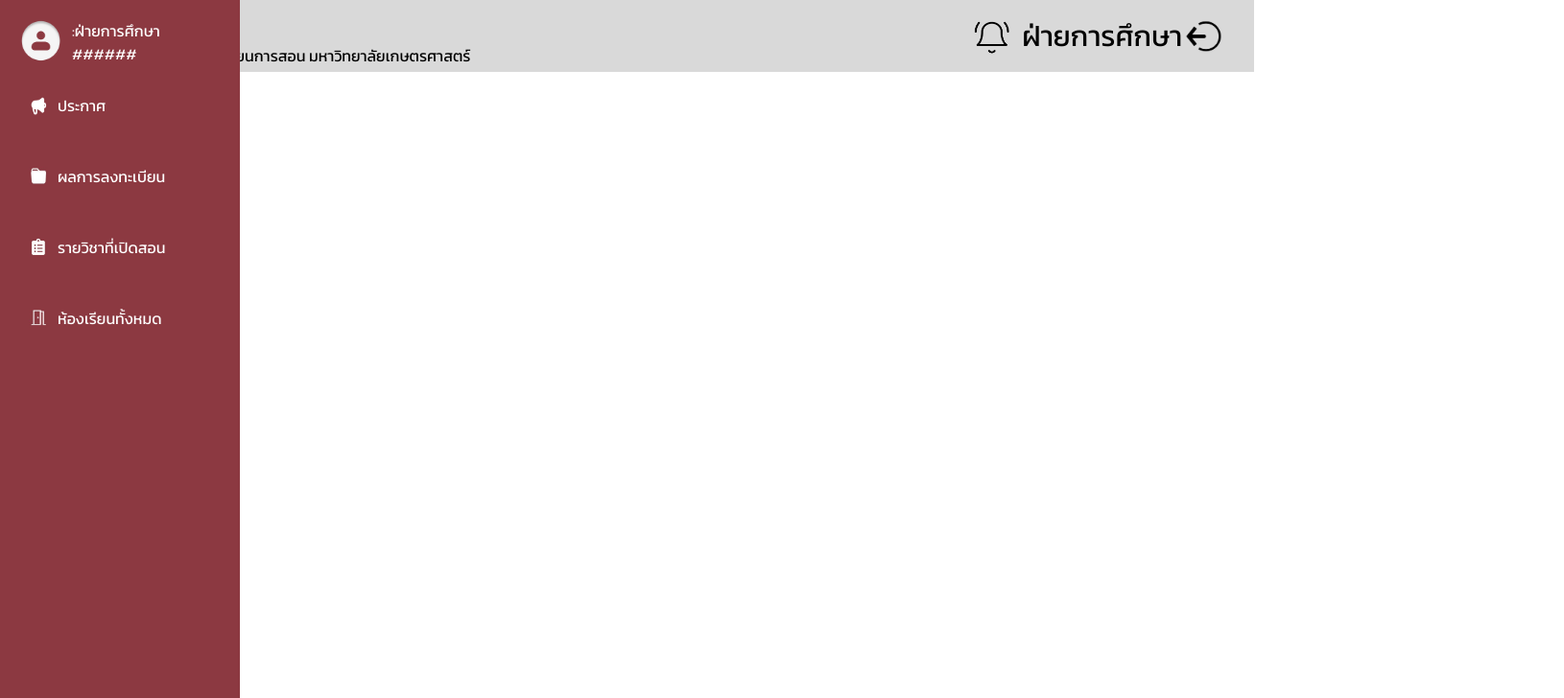
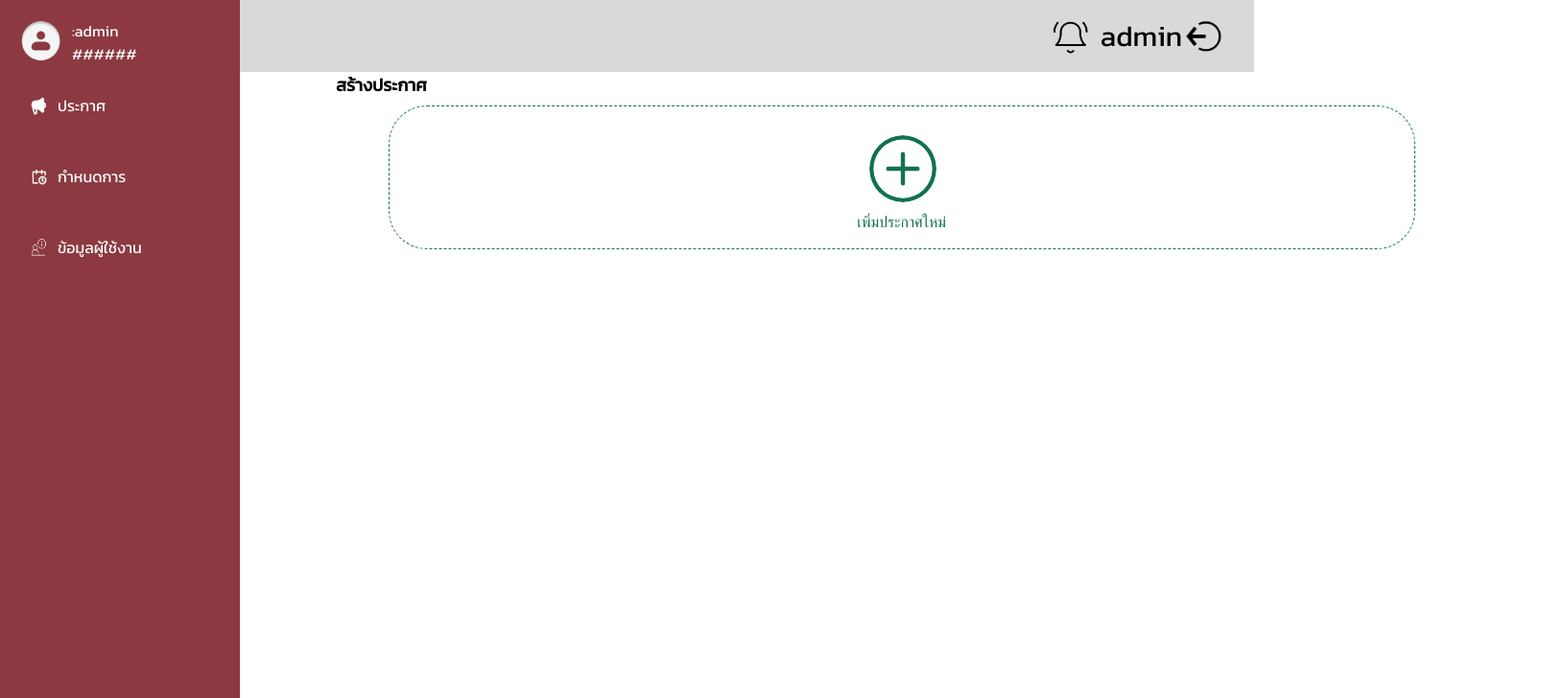
Before and after one commit to b6430300781/Projact-SE, a React (Create React App) app in the folder clients/: page / in a window 1280 px wide. Shown: the top 728 px of the page at 96% size, 1630 px wide, since content can reach past the window. Built offline with nearby package versions, Linux system fonts and the light colour scheme.

Commit message:
BoxNoti2

```diff
--- a/clients/src/App.js
+++ b/clients/src/App.js
@@ -12,35 +12,37 @@ import EduNoti from './pageEdu/EduNoti';
 import RegisResults from './pageEdu/RegisResults';
 import CoursesTaught from './pageEdu/CoursesTaught';
 import AllRoom from './pageEdu/AllRoom';
+import BoxNoti2 from './oanchisa/BoxNoti2';
 
 
 
 
 function App() {
   return (
+    // <BoxNoti2/>
+    <Router>
+      <div>
+        <NavbarAdmin />
+        <HeaderAdmin />
+        <Routes>
+          <Route exact path="/" element={<AdminNoti />} />
+          <Route exact path="/กำหนดการ" element={<AdminTimeDate />} />
+          <Route exact path="/ข้อมูลผู้ใช้งาน" element={<AdminUser />} />
+        </Routes>
+      </div>
+    </Router>
     // <Router>
     //   <div>
-    //     <NavbarAdmin />
-    //     <HeaderAdmin />
+    //     <NavbarEdu />
+    //     <HeaderEdu />
     //     <Routes>
-    //       <Route exact path="/ประกาศ" element={<AdminNoti />} />
-    //       <Route exact path="/กำหนดการ" element={<AdminTimeDate />} />
-    //       <Route exact path="/ข้อมูลผู้ใช้งาน" element={<AdminUser />} />
+    //       <Route exact path="/" element={<EduNoti />} />
+    //       <Route exact path="/ผลการลงทะเบียน" element={<RegisResults />} />
+    //       <Route exact path="/รายวิชาที่เปิดสอน" element={<CoursesTaught />} />
+    //       <Route exact path="/ห้องเรียนทั้งหมด" element={<AllRoom />} />
     //     </Routes>
     //   </div>
     // </Router>
-    <Router>
-      <div>
-        <NavbarEdu />
-        <HeaderEdu />
-        <Routes>
-          <Route exact path="/" element={<EduNoti />} />
-          <Route exact path="/ผลการลงทะเบียน" element={<RegisResults />} />
-          <Route exact path="/รายวิชาที่เปิดสอน" element={<CoursesTaught />} />
-          <Route exact path="/ห้องเรียนทั้งหมด" element={<AllRoom />} />
-        </Routes>
-      </div>
-    </Router>
 
 
     // <div>
--- a/clients/src/oanchisa/BoxNoti.css
+++ b/clients/src/oanchisa/BoxNoti.css
@@ -1,42 +1,3 @@
-.App {
-    text-align: center;
-  }
-
-  .App-logo {
-    height: 40vmin;
-    pointer-events: none;
-  }
-
-  @media (prefers-reduced-motion: no-preference) {
-    .App-logo {
-      animation: App-logo-spin infinite 20s linear;
-    }
-  }
-
-  .App-header {
-    background-color: #f5f5f5;
-    min-height: 100vh;
-    display: flex;
-    flex-direction: column;
-    align-items: center;
-    justify-content: center;
-    font-size: calc(10px + 2vmin);
-    color: white;
-  }
-
-  .App-link {
-    color: #61dafb;
-  }
-
-  @keyframes App-logo-spin {
-    from {
-      transform: rotate(0deg);
-    }
-    to {
-      transform: rotate(360deg);
-    }
-  }
-
   .box{
       width: 1070px;
       height: 150px;
@@ -45,8 +6,8 @@
       border-style: dashed;
       border-radius:40px;
       position: absolute;
-      left: 370px;
-      top: 100px;
+      /* left: 370px;
+      top: 100px; */
       align-items: center;
       justify-content: center;
       flex-direction: row;
@@ -73,10 +34,10 @@
   }
 
   .popup {
-    position: fixed;
-    top: 50%;
-    left: 50%;
-    transform: translate(-50%, -50%);
+    /* position: fixed; */
+    top: 5%;
+    left: 25%;
+    /* transform: translate(50%, 5%); */
     background-color: white;
     padding: 100px;
     border: 1px solid #127151;
@@ -144,3 +105,10 @@
   color: red; /* สีของไอคอนลบ */
   font-size: 20px; /* ขนาดของไอคอนลบ */
 }
+
+
+.turnleft-all{
+  position: relative;
+  left: 350px;
+  margin-top: 128px;
+}
--- /dev/null
+++ b/clients/src/oanchisa/BoxNoti2.js
@@ -0,0 +1,143 @@
+import React, { useState } from 'react';
+import plus from '../assets/plus.svg';
+import './BoxNoti.css';
+import axios from 'axios';
+
+function BoxNoti2() {
+    const [isPopupVisible, setPopupVisible] = useState(false);
+    const [inputValue, setInputValue] = useState('');
+    const [boxes, setBoxes] = useState([]);
+
+    const handleButtonClick = () => {
+      setPopupVisible(true);
+    };
+
+    const handlePopupClose = () => {
+      setPopupVisible(false);
+      setInputValue('');
+    };
+
+    const handleSaveButtonClick = async() => {
+      try {
+        const response = await axios.post('http://localhost:3001/box1', { inputValue });
+        const savedData = response.data; // ข้อมูลที่ได้รับจากเซิร์ฟเวอร์
+        console.log('Saved value:', savedData);
+        setBoxes((prevBoxes) => [{ text: inputValue }, ...prevBoxes]);
+        setInputValue('');
+        handlePopupClose();
+      } catch (error) {
+        console.error('Error saving data:', error);
+        // ในกรณีเกิดข้อผิดพลาดในการบันทึกข้อมูล
+        // คุณสามารถทำการจัดการข้อผิดพลาดตามที่คุณต้องการได้ที่นี่
+      }
+    };
+
+    const handleInputChange = (event) => {
+      setInputValue(event.target.value);
+    };
+
+    const handleFormSubmit = (event) => {
+      event.preventDefault();
+      console.log('Submitted Value:', inputValue);
+      handleSaveButtonClick();
+      handlePopupClose();
+      setInputValue('');
+    };
+
+    const handleDeleteBox = async (index) => {
+    try {
+      // ส่งคำร้องขอลบข้อมูลไปยังเซิร์ฟเวอร์
+      await axios.delete(`http://localhost:3001/box1/${index}`);
+
+      // หลังจากลบข้อมูลเรียบร้อยแล้ว อัปเดต UI โดยการลบกล่องที่ถูกคลิกออกไป
+      setBoxes((prevBoxes) => prevBoxes.filter((_, i) => i !== index));
+    } catch (error) {
+      console.error('Error deleting data:', error);
+      // ในกรณีเกิดข้อผิดพลาดในการลบข้อมูล
+      // คุณสามารถทำการจัดการข้อผิดพลาดตามที่คุณต้องการได้ที่นี่
+    }
+  };
+
+    const newBoxStyle = {
+      width: '1070px',
+      height: '150px',
+      backgroundColor: '#127151',
+      border: '1px solid #127151',
+      borderStyle: 'dashed',
+      borderRadius: '40px',
+      display: 'flex',
+      alignItems: 'center', // เพิ่มบรรทัดนี้
+      position: 'relative',
+      top: '10px', // หรือค่าที่ต้องการให้ top คงที่
+      left: '136px',
+      flexDirection: 'row',
+      margin: '10px',
+    };
+
+    const containerStyle = {
+      display: 'flex',
+      flexDirection: 'column-reverse', // สลับลำดับของคอลัมน์
+      alignItems: 'center',
+    };
+    return(
+        <>
+          <div className='turnleft-all'>
+              <h className='DateAdmin-text' >สร้างประกาศ</h>
+              <button className='box' onClick={handleButtonClick} style={{ marginTop: '35px', marginLeft:'-40px' }}>
+                  <img src={plus} className="plus" alt="plus" />
+                  <p className="text-under-img">เพิ่มประกาศใหม่</p>
+              </button>
+          </div>
+
+          {isPopupVisible && (
+              <div className="popup" style={{ width: '550px', height: '420px', display: 'flex', flexDirection: 'column', alignItems: 'flex-start' }}>
+                <form onSubmit={handleFormSubmit} style={{ width: '100%' }}>
+                  <div className="form-group" style={{ width: '100%' }}>
+                    <input
+                      type="text"
+                      className="form-control"
+                      id="inputField"
+                      value={inputValue}
+                      onChange={handleInputChange}
+                      style={{ width: '550px', height: '360px', wordWrap: 'break-word' }}
+                    />
+                    <div className="button-container">
+                      <button type="submit" className="btn btn-primary" onClick={handleSaveButtonClick}>Submit</button>
+                      <button onClick={handlePopupClose} className="btn btn-secondary ml-auto" background-Color= 'red'>Cancel</button>
+                    </div>
+                  </div>
+                </form>
+              </div>
+            )}
+            <div style={{ display: 'flex', justifyContent: 'center', flexDirection: 'column' }}>
+            {boxes.map((box, index) => (
+
+              <div key={box.id} className='box' style={newBoxStyle}>
+                {/* ไอคอนลบ */}
+                <span
+                  className="delete-icon"
+                  style={{ position: 'absolute', cursor: 'pointer', color: 'white'}}
+                  onClick={() => handleDeleteBox(index)}
+                >
+                  {/* ตัวอย่าง SVG สีแดง */}
+                  <svg xmlns="http://www.w3.org/2000/svg" width="24" height="24" viewBox="0 0 24 24" fill="none" stroke="currentColor" strokeWidth="2" strokeLinecap="round" strokeLinejoin="round">
+                    <line x1="18" y1="6" x2="6" y2="18"></line>
+                    <line x1="6" y1="6" x2="18" y2="18"></line>
+                  </svg>
+                </span>
+                <p>{box.text}</p>
+              </div>
+            ))}
+          {/* แสดงข้อความที่ได้จาก input หลังจากกด Submit */}
+          {inputValue && !boxes.length && (
+            <div className='box'>
+                 {/* style={{ ...newBoxStyle, color: 'red' }} */}
+              <p>{inputValue}</p>
+            </div>
+          )}
+          </div>
+        </>
+    );
+}
+
+export default BoxNoti2;
--- a/clients/src/pageAdmin/AdminNoti.js
+++ b/clients/src/pageAdmin/AdminNoti.js
@@ -1,12 +1,14 @@
 import React from 'react';
 import NavbarAdmin from "../navbar/NavbarAdmin";
 import HeaderAdmin from "../navbar/HeaderAdmin";
+import BoxNoti2 from '../oanchisa/BoxNoti2';
 
 function AdminNoti() {
   return (
     <div>
       {/* <NavbarAdmin />
       <HeaderAdmin /> */}
+      <BoxNoti2/>
     </div>
   );
 }
```
